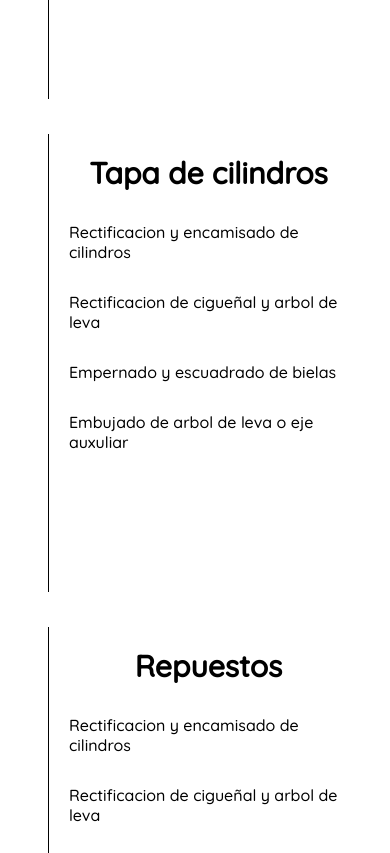
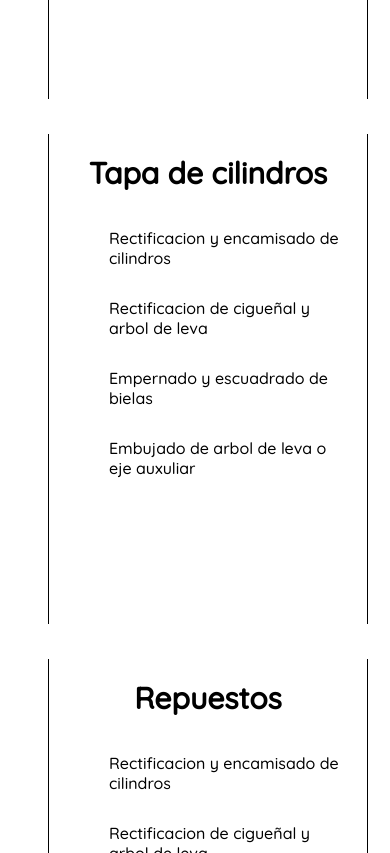
Before and after one commit to RDeering24/RectificadoraDeeringCoderhouse, a plain HTML site: page paginas/Servicios.html in a window 390 px wide. Shown: the part 1147-2000 px from the top of the page. Drawn offline with nearby package versions, Linux system fonts and the light colour scheme.

Commit message:
mejorando vistas

```diff
--- a/css/blog.css
+++ b/css/blog.css
@@ -210,9 +210,6 @@
       .opciones {
           grid-template-columns: 1fr;
       }
-      .mapouter h2 {
-          background-color: red;
-      }
   }
 
   @media (max-width: 768px) {
--- a/css/servicios.css
+++ b/css/servicios.css
@@ -325,6 +325,15 @@
        .social {
            position: relative;
        }
+       .cartas-servicios div {
+           border-right: 1px solid black;
+       }
+       .cartas-servicios {
+           display: grid;
+           grid-template-columns: 1fr 1fr;
+           gap: 35px;
+           margin: 20px;
+       }
    }
 
    @media (max-width: 576px) {
--- a/paginas/Servicios.html
+++ b/paginas/Servicios.html
@@ -87,7 +87,7 @@
 
             <div>
                 <h3>Tapa de cilindros</h3>
-
+                <ul>
                     <li>Rectificacion y encamisado de cilindros</li>
                     <li>Rectificacion de cigueñal y arbol de leva</li>
                     <li>Empernado y escuadrado de bielas</li>
@@ -96,11 +96,14 @@
                     <li></li>
                     <li></li>
                     <li></li>
+                </ul>
+
 
             </div>
             <div>
                 <h3>Repuestos</h3>
 
+                <ul>
                     <li>Rectificacion y encamisado de cilindros</li>
                     <li>Rectificacion de cigueñal y arbol de leva</li>
                     <li>Empernado y escuadrado de bielas</li>
@@ -109,6 +112,7 @@
                     <li></li>
                     <li></li>
                     <li></li>
+                </ul>
             </div>
         </main>
 
```
Lines whose indentation alone changed are shown as unchanged.
